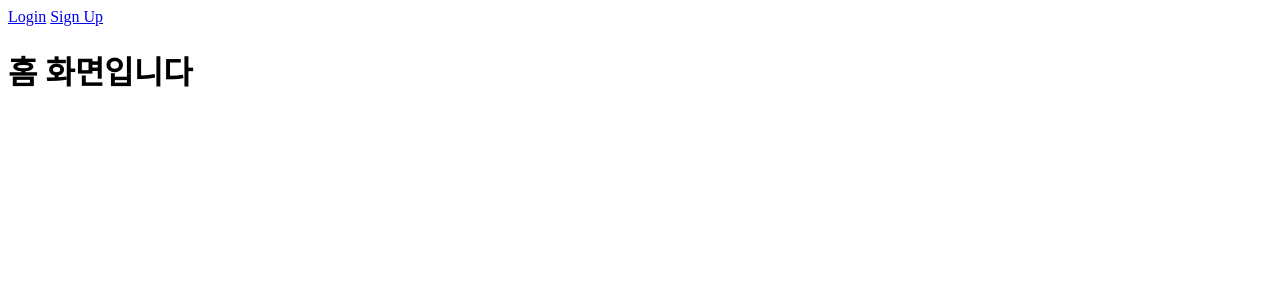
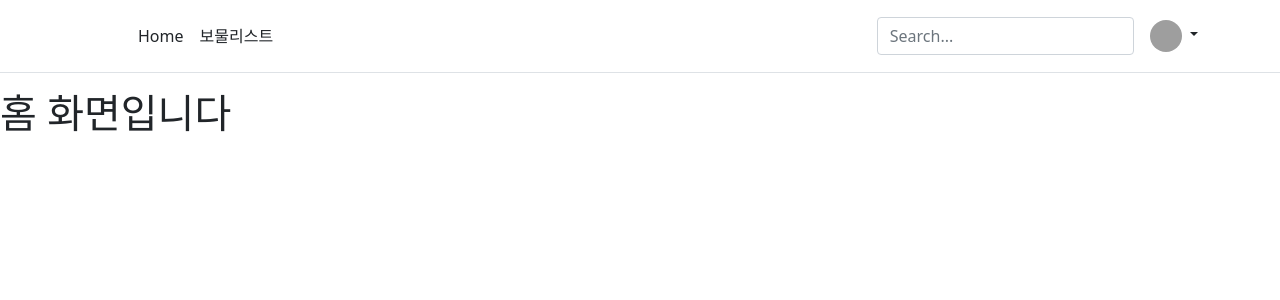
Before and after one commit to JJinPum-MyeongPum/JJinPum-MyeongPum, a Django app: page / in a window 1280 px wide. Shown: the top 300 px of the page. Run offline with Django 3.2, Linux system fonts and the light colour scheme; grey boxes are pictures that could not be loaded.

Commit message:
[지영][개발] :: "base.html수정"

```diff
--- a/JmProject/JmApp/templates/base.html
+++ b/JmProject/JmApp/templates/base.html
@@ -1,5 +1,4 @@
 {% load static %}
-
 <!DOCTYPE html>
 <html lang="en">
 <head>
@@ -7,20 +6,46 @@
     <meta http-equiv="X-UA-Compatible" content="IE=edge">
     <meta name="viewport" content="width=device-width, initial-scale=1.0">
     <link rel="stylesheet" href="{% static 'css/base.css' %}">
+    <!-- CSS only -->
+    <link href="https://cdn.jsdelivr.net/npm/bootstrap@5.0.2/dist/css/bootstrap.min.css" rel="stylesheet" integrity="sha384-EVSTQN3/azprG1Anm3QDgpJLIm9Nao0Yz1ztcQTwFspd3yD65VohhpuuCOmLASjC" crossorigin="anonymous">
+    <!-- JavaScript Bundle with Popper -->
+    <script src="https://cdn.jsdelivr.net/npm/bootstrap@5.0.2/dist/js/bootstrap.bundle.min.js" integrity="sha384-MrcW6ZMFYlzcLA8Nl+NtUVF0sA7MsXsP1UyJoMp4YLEuNSfAP+JcXn/tWtIaxVXM" crossorigin="anonymous"></script>
+
     <title> {% block title%} {% endblock %} </title>
 </head>
 <body>
-
-    {% if user.is_authenticated %}
-    {{user}}님
-    <a href="{% url 'logout' %}" >Logout</a>
-    <p><img src="{{user.profileImg.url}}" style="width: 200px;"></p>
-    {% else %}
-    <a href="{% url 'login' %}" >Login</a>
-    <a href="{% url 'signup' %}">Sign Up</a>
-    {% endif %}
+    <header class="p-3 mb-3 border-bottom">
+        <div class="container">
+            <div class="d-flex flex-wrap align-items-center justify-content-center justify-content-lg-start">
+                <a href="/" class="d-flex align-items-center mb-2 mb-lg-0 text-dark text-decoration-none">
+                    <svg class="bi me-2" width="40" height="32" role="img" aria-label="Bootstrap"><use xlink:href="#bootstrap"/></svg>
+                </a>
+                <ul class="nav col-12 col-lg-auto me-lg-auto mb-2 justify-content-center mb-md-0">
+                    <li><a href="#" class="nav-link px-2 link-dark">Home</a></li>
+                    <li><a href="#" class="nav-link px-2 link-dark">보물리스트</a></li>
+                </ul>
+                <form class="col-12 col-lg-auto mb-3 mb-lg-0 me-lg-3">
+                    <input type="search" class="form-control" placeholder="Search..." aria-label="Search">
+                </form>
+            <div class="dropdown text-end">
+                <a href="#" class="d-block link-dark text-decoration-none dropdown-toggle" id="dropdownUser1" data-bs-toggle="dropdown" aria-expanded="false">
+                    <img src="https://github.com/mdo.png" alt="mdo" width="32" height="32" class="rounded-circle">
+                </a>
+                    <ul class="dropdown-menu text-small" aria-labelledby="dropdownUser1">
+                    {% if user.is_authenticated %}
+                    <li><a class="dropdown-item" href="#">Profile</a></li>
+                    <li><hr class="dropdown-divider"></li>
+                    <li><a class="dropdown-item" href="#">Logout</a></li>
+                    {% else %}
+                    <li><a class="dropdown-item" href="#">Login</a></li>
+                    <li><a class="dropdown-item" href="#">Signup</a></li>
+                    {% endif %}
+                </ul>
+            </div>
+        </div>
+    </div>
+</header>
     {% block content %}
     {% endblock %}
-
 </body>
 </html>
```
Also changed, not shown: 1 other file.
